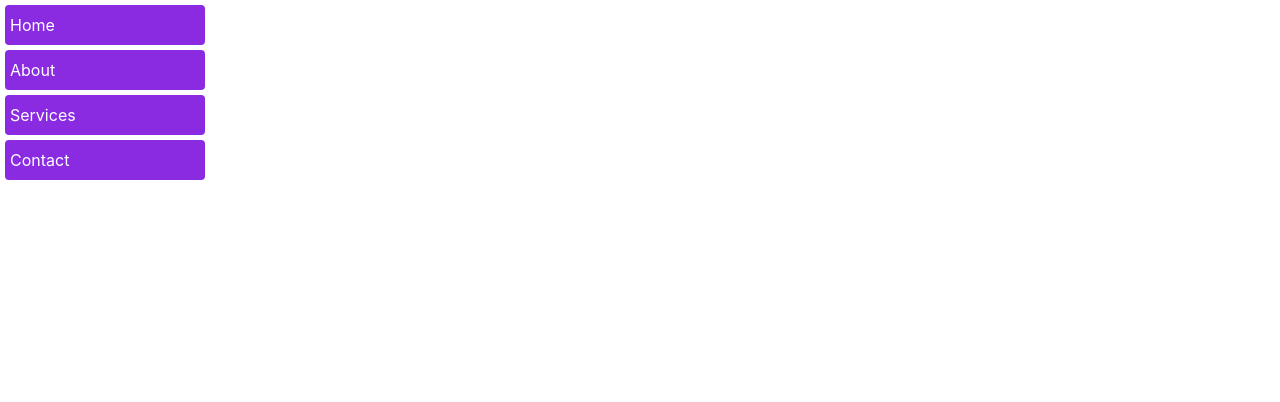
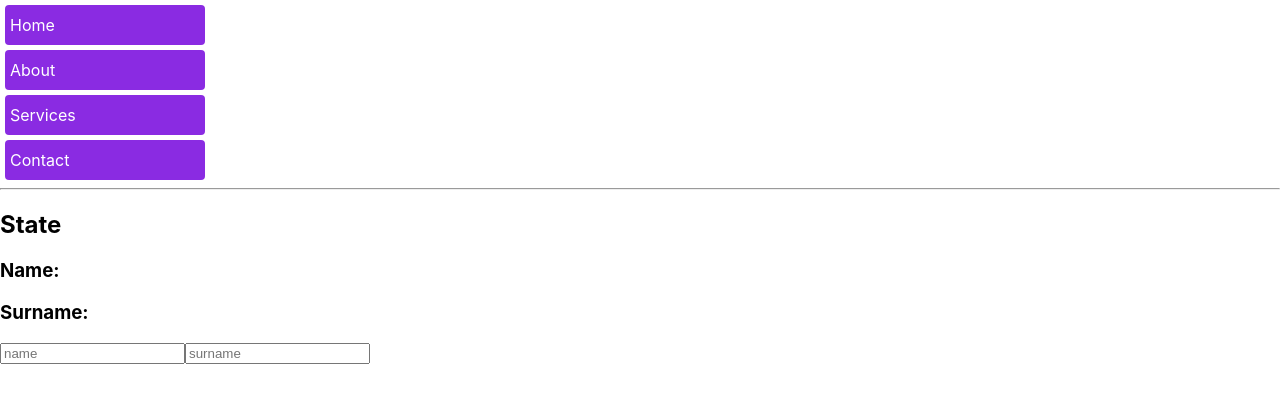
Before and after one commit to Ulugbek01/new-project-test, a React (Create React App) app: page / in a window 1280 px wide. Shown: the top 402 px of the page. Built offline with nearby package versions, Linux system fonts and the light colour scheme.

Commit message:
complex state

```diff
--- a/src/Menu.css
+++ b/src/Menu.css
@@ -10,6 +10,7 @@
   color: #fff;
   cursor: pointer;
   border-radius: 4px;
+  transition-duration: 0.5s;
 }
 
 .nav-item__true {
--- a/src/components/Menu.js
+++ b/src/components/Menu.js
@@ -6,13 +6,26 @@ class Menu extends Component {
   state = {
     users: list,
     active: null,
+    name: "",
+    surname: "",
   };
   render() {
     const onActive = (id) => {
       //   console.log(id);
       this.setState({ active: id });
     };
+
+    const getName = (e) => {
+    //   console.log(e.target.name);
+      this.setState({[e.target.name]: e.target.value });
+    };
+
+    // const getSurname = (e) => {
+    //   this.setState({ surname: e.target.value });
+    // };
+
     return (
+      <div>
         <div className="container">
           {this.state.users.map(({ id, title }) => (
             <div
@@ -24,6 +37,15 @@ class Menu extends Component {
             </div>
           ))}
         </div>
+        <hr />
+        <div>
+          <h2>State</h2>
+          <h3>Name: {this.state.name}</h3>
+          <h3>Surname: {this.state.surname}</h3>
+          <input name="name" placeholder="name" onChange={getName} />
+          <input name="surname" placeholder="surname" onChange={getName} />
+        </div>
+      </div>
     );
   }
 }
```
Lines whose indentation alone changed are shown as unchanged.
